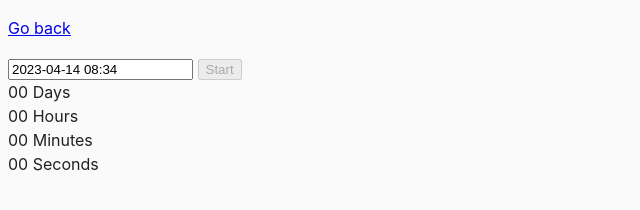
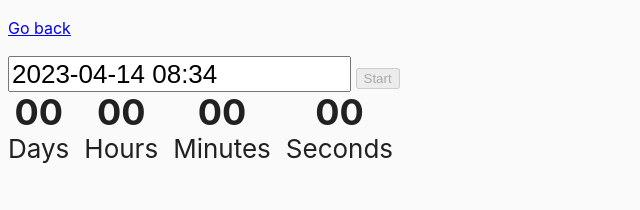
Before and after one commit to rusldrim/goit-js-hw-09, a website built with Parcel: page src/02-timer.html in a window 1280 px wide. Shown: the whole page, without its empty margins (0-640 px from the left). Built offline with nearby package versions, Linux system fonts and the light colour scheme.

Commit message:
Update common.css

```diff
--- a/src/css/common.css
+++ b/src/css/common.css
@@ -16,3 +16,39 @@ img {
   display: block;
   max-width: 100%;
 }
+
+/* Додані стилі */
+input {
+  font-size: 26px;
+  line-height: 1.16;
+}
+
+.timer-button {
+  font-weight: 700;
+  font-size: 26px;
+  line-height: 1.16;
+  background-color: yellow;
+  color: blue;
+}
+
+.timer {
+  display: flex;
+  gap: 15px;
+  text-align: center;
+}
+
+.field {
+  display: flex;
+  flex-direction: column;
+}
+
+.value {
+  font-weight: 700;
+  font-size: 36px;
+  line-height: 1.16;
+}
+
+.label {
+  font-size: 26px;
+  line-height: 1.16;
+}
```
